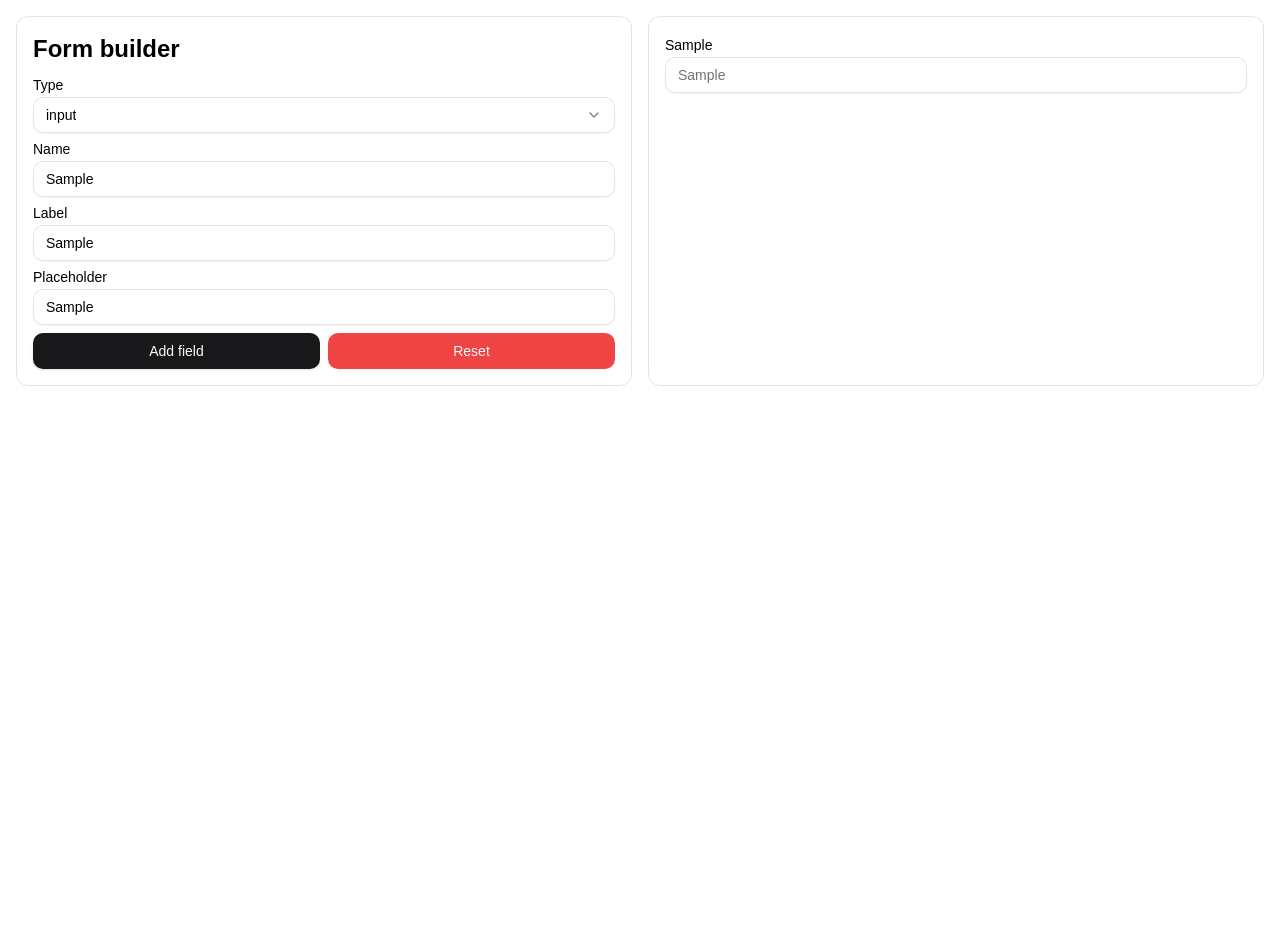
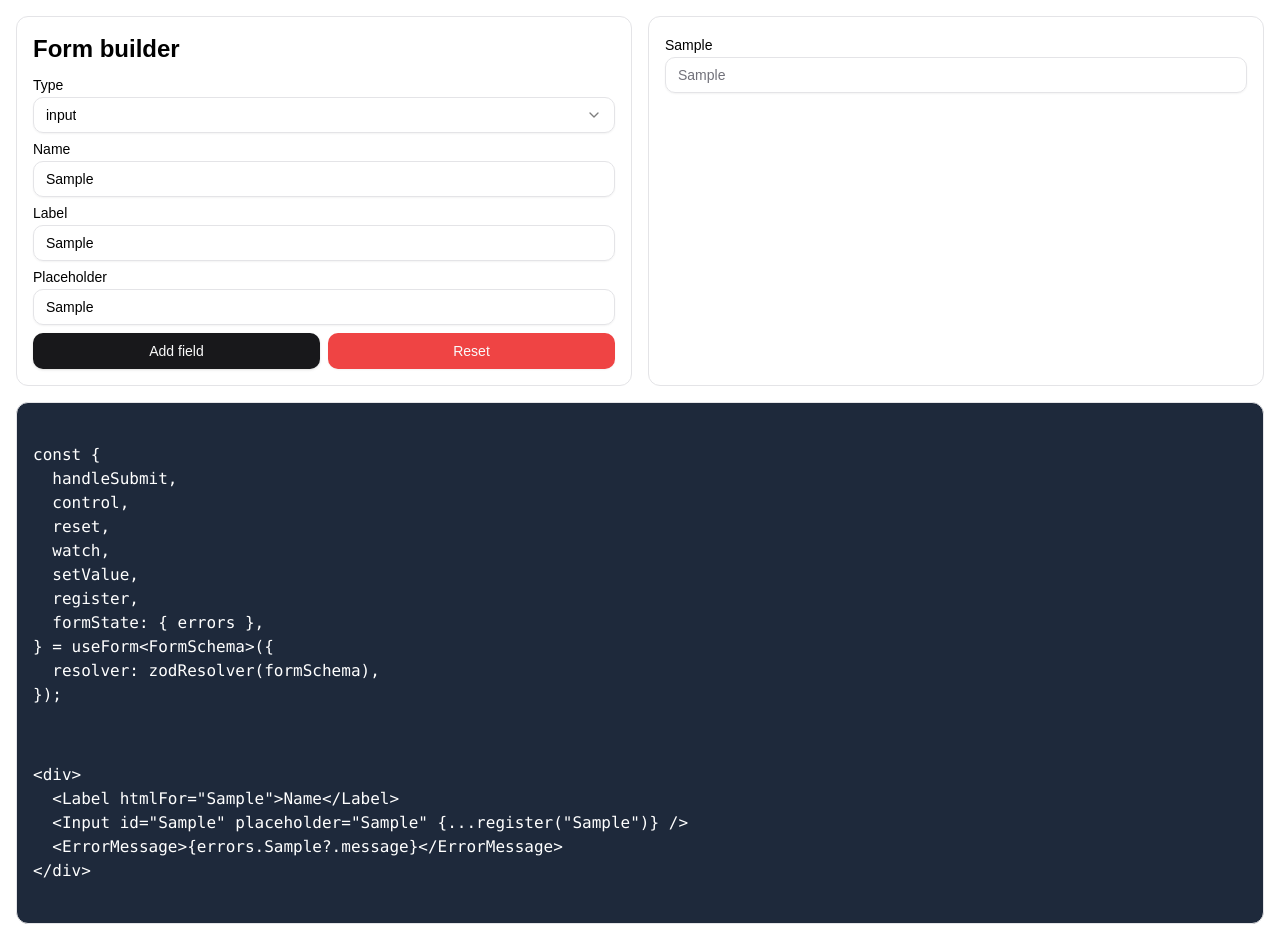
Before and after one commit to yaserrar/form-builder, a Next.js app: page / in a window 1280 px wide. Both pictures are taken after typing "Sample", "Sample", "Sample" into the empty fields and a click on the button "Add field". Before the commit the page ends 800 px from the top, so only its background shows below. Built offline with nearby package versions, Linux system fonts and the light colour scheme.

Commit message:
Render input and textarea

```diff
--- a/app/page.tsx
+++ b/app/page.tsx
@@ -210,6 +210,53 @@ export default function Home() {
             </div>
           ))}
         </div>
+        <div className="p-4 rounded-lg col-span-2 border border-input flex flex-col gap-2 bg-slate-800 text-white">
+          <pre>
+            {`
+const {
+  handleSubmit,
+  control,
+  reset,
+  watch,
+  setValue,
+  register,
+  formState: { errors },
+} = useForm<FormSchema>({
+  resolver: zodResolver(formSchema),
+});
+          `}
+          </pre>
+
+          {form.map((item) => {
+            if (item.type === "input") {
+              return (
+                <pre key={item.id}>
+                  {`
+<div>
+  <Label htmlFor="${item.name}">Name</Label>
+  <Input id="${item.name}" placeholder="${item.placeholder}" {...register("${item.name}")} />
+  <ErrorMessage>{errors.${item.name}?.message}</ErrorMessage>
+</div>
+                  `}
+                </pre>
+              );
+            }
+
+            if (item.type === "textarea") {
+              return (
+                <pre key={item.id}>
+                  {`
+<div>
+  <Label htmlFor="${item.name}">Name</Label>
+  <Textarea id="${item.name}" placeholder="${item.placeholder}" {...register("${item.name}")} />
+  <ErrorMessage>{errors.${item.name}?.message}</ErrorMessage>
+</div>
+                  `}
+                </pre>
+              );
+            }
+          })}
+        </div>
       </section>
     </main>
   );
```
